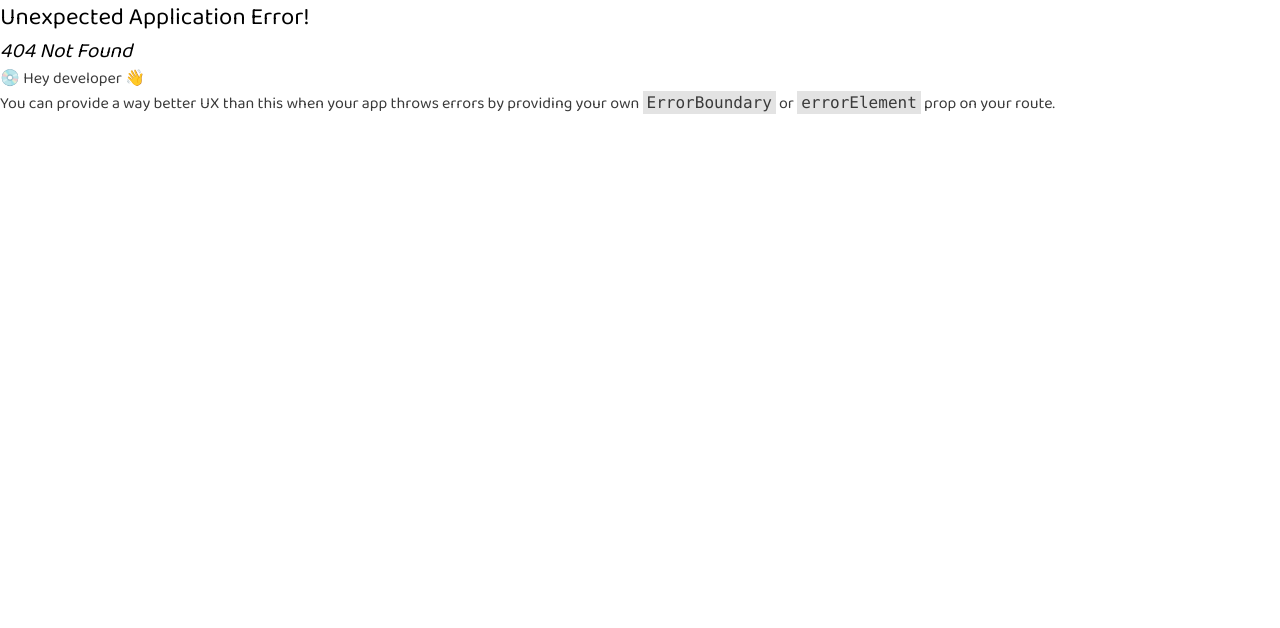
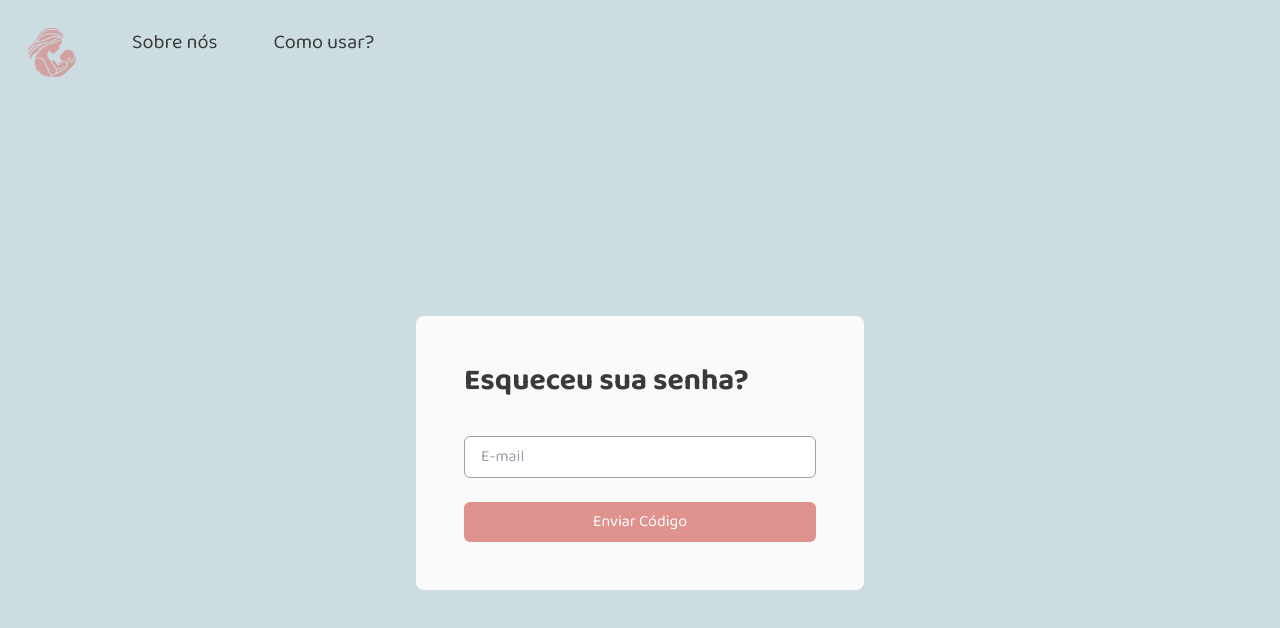
Before and after one commit to Mama-Care/frontend, a React (Vite) app: page /forgot-password in a window 1280 px wide. Before the commit this address had no page. Shown: the top 628 px of the page. Built offline with nearby package versions, Linux system fonts and the light colour scheme.

Commit message:
creating forgot-password page

```diff
--- /dev/null
+++ b/src/components/pages/auth/forgot-password/forgot-password.tsx
@@ -0,0 +1,34 @@
+import Flex from "@src/components/atoms/flex/flex";
+import Typography from "@src/components/atoms/typography/typography";
+import Header from "@src/components/organisms/header/header";
+import Button from "@src/components/atoms/button/button";
+import Input from "@src/components/atoms/input/input";
+
+const ForgotPassword = () => {
+  return (
+    <Flex as="main" className="flex max-w-min w-full h-screen flex-col bg-primary-main">
+      <Header showButtons={false} />
+
+      <Flex as="section" className="flex items-center justify-center flex-grow">
+        <Flex as="article" className="bg-box-primary p-12 rounded-lg w-full max-w-md">
+          <Flex as="section" className="flex flex-col gap-3 w-full">
+            <Typography as="h1" className="text-3xl font-bold text-left mb-6" weight="medium">
+              Esqueceu sua senha?
+            </Typography>
+            <Input type="email" placeholder="E-mail" className="px-4 py-2 border border-border-color rounded-md focus:outline-none" />
+            <Button
+              className="mt-3 bg-secondary-main px-4 py-2 rounded-md hover:bg-opacity-90"
+              onClick={() => {}}
+            >
+              <Typography className="text-[#FFF]" as="span" weight="regular">
+                Enviar Código
+              </Typography>
+            </Button>
+          </Flex>
+        </Flex>
+      </Flex>
+    </Flex>
+  );
+};
+
+export default ForgotPassword;
--- a/src/components/pages/auth/sign-in/sign-in.tsx
+++ b/src/components/pages/auth/sign-in/sign-in.tsx
@@ -11,18 +11,17 @@ const SignIn = () => {
       <Flex as="section" className="flex items-center justify-center flex-grow">
         <Flex as="article" className="bg-box-primary p-12 rounded-lg w-full max-w-md justify-center">
           <Flex as="section" className="flex flex-col gap-2 w-full">
-            <Typography as="h1" className="text-3xl font-bold text-left mb-6" weight="medium">
+            <Typography as="h1" className="text-3xl font-bold text-left mb" weight="medium">
               Login
             </Typography>
             <input
               type="email"
-              placeholder="example@email.com"
-              className="px-4 py-2 rounded-md border border-gray-200 focus:outline-none"
-            />
+              placeholder="E-mail"
+              className="px-4 py-2 border border-border-color rounded-md focus:outline-none" />
             <input
               type="password"
-              placeholder="*************"
-              className="px-4 py-2 rounded-md border border-gray-300 focus:outline-none"
+              placeholder="Senha"
+              className="px-4 py-2 border border-border-color rounded-md focus:outline-none"
             />
             <Typography
               as="p"
--- a/src/components/pages/auth/sign-up/sign-up.tsx
+++ b/src/components/pages/auth/sign-up/sign-up.tsx
@@ -15,15 +15,15 @@ const SignUp = () => {
             <Typography as="h1" className="text-3xl font-bold text-left mb-6" weight="medium">
               Crie sua conta
             </Typography>
-            <Input type="text" placeholder="Username" className="px-4 py-2 rounded-md border border-neutral-400 focus:outline-none"/>
-            <Input type="email" placeholder="E-mail" className="px-4 py-2 rounded-md border border-neutral-400 focus:outline-none" />
-            <Input type="password" placeholder="Senha" className="px-4 py-2 rounded-md border border-neutral-400 focus:outline-none"/>
-            <Input type="password" placeholder="Confirme sua senha" className="px-4 py-2 rounded-md border border-neutral-400 focus:outline-none"/>
+            <Input type="text" placeholder="Username" className="px-4 py-2 border border-border-color rounded-md focus:outline-none"/>
+            <Input type="email" placeholder="E-mail" className="px-4 py-2 border border-border-color rounded-md focus:outline-none" />
+            <Input type="password" placeholder="Senha" className="px-4 py-2 border border-border-color rounded-md focus:outline-none"/>
+            <Input type="password" placeholder="Confirme sua senha" className="px-4 py-2 border border-border-color rounded-md focus:outline-none"/>
 
             <Flex as="section" className="flex items-center">
               <input
                 type="checkbox"
-                className="w-4 h-4 text-primary-text border-secondary-main rounded focus:ring-secondary-main"
+                className="w-4 h-4 text-primary-text border border-secondary-main rounded-md focus:ring-secondary-main"
               />
               <label htmlFor="terms" className="ml-2 text-base text-primary-text">
                 Aceito os <span className="text-secondary-main hover:underline text-center cursor-pointer">termos e condições</span>
@@ -39,7 +39,7 @@ const SignUp = () => {
             </Button>
             <Flex as="section" className="flex items-center mt-1 mb-0">
               <hr className="flex-grow border-gray-300" />
-              <Typography as="p" className="mx-2 text-gray-500 text-sm" weight="regular">
+              <Typography as="p" className="mx-2 text-gray-500 text-sm border-border-color" weight="regular">
                 Ou continue com
               </Typography>
               <hr className="flex-grow border-gray-300" />
--- a/src/main.tsx
+++ b/src/main.tsx
@@ -5,6 +5,7 @@ import { RouterProvider, createBrowserRouter } from 'react-router-dom';
 import LandingPage from '@src/components/pages/landing-page/landing-page'
 import SignIn from '@src/components/pages/auth/sign-in/sign-in';
 import SignUp from './components/pages/auth/sign-up/sign-up';
+import ForgotPassword from './components/pages/auth/forgot-password/forgot-password';
 
 const routes = createBrowserRouter([
   {
@@ -18,6 +19,10 @@ const routes = createBrowserRouter([
   {
     path: '/signup',
     element: <SignUp/>
+  },
+  {
+    path: '/forgot-password',
+    element: <ForgotPassword/>
   }
 ]);
 
--- a/tailwind.config.js
+++ b/tailwind.config.js
@@ -21,6 +21,7 @@ export default {
       'secondary-main': '#DF928E',
       'primary-text': '#3A3A3A',
       'box-primary': '#FAFAFA',
+      'border-color': '#9AA5A6',
     },
     fontFamily: {
       'sans': ['"Baloo Da 2"', 'sans-serif'],
```
